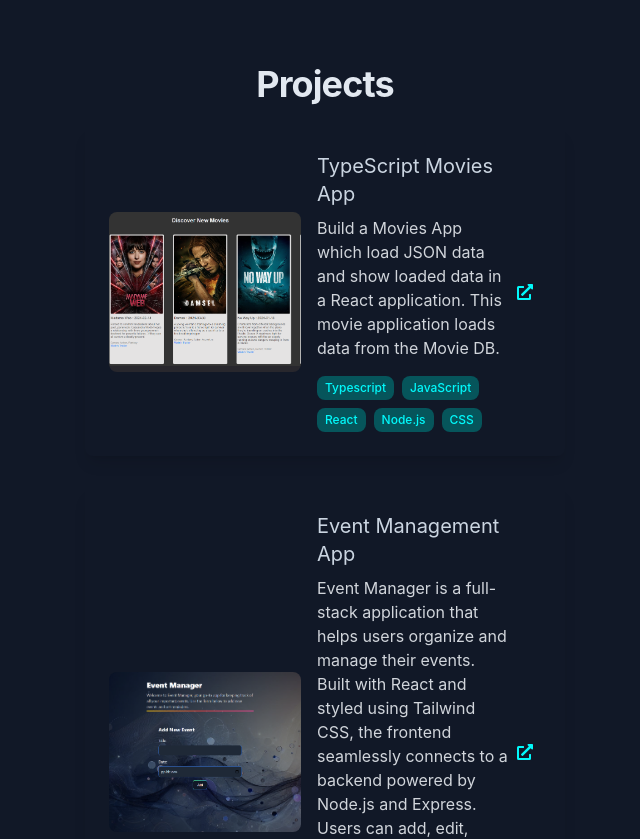
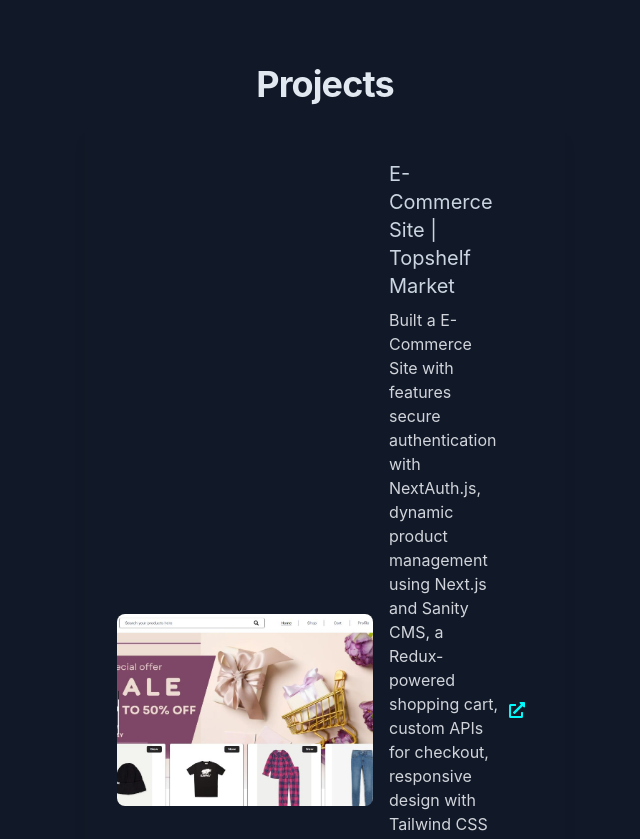
Before and after one commit to teppolap/my-portfolioV2, a React (Create React App) app: page / in a window 1280 px wide. Shown: the part 1780-2619 px from the top of the page, without its empty margins (587-1227 px from the left). Built offline with nearby package versions, Linux system fonts and the light colour scheme.

Commit message:
added a new project

```diff
--- a/src/components/Experience.js
+++ b/src/components/Experience.js
@@ -51,7 +51,7 @@ const Experience = () => {
         {experiences.map((experience, index) => (
           <div
             key={index}
-            className="relative bg-transparent dark:bg-transparent p-6 rounded-lg shadow-lg transition-colors hover:bg-gray-100 dark:hover:bg-gray-700 group"
+            className="relative bg-transparent dark:bg-transparent p-6 rounded-lg shadow-lg transition-transform transform hover:scale-105 groupblock group"
           >
             <div className="flex flex-col md:flex-row items-start">
               {/* Work Period on the left */}
--- a/src/components/Projects.js
+++ b/src/components/Projects.js
@@ -1,19 +1,19 @@
 import React from 'react';
 import { FaExternalLinkAlt } from 'react-icons/fa';
-import project1Image from '../assets/project-1-image.png';
 import project2Image from '../assets/project-2-image.png';
 import project4Image from '../assets/project-4-image.png';
 import project5Image from '../assets/project-5-image.png';
 import project6Image from '../assets/project-6-image.png';
+import project7Image from '../assets/project-7-image.png';
 
 
 const projects = [
   {
-    title: 'TypeScript Movies App ',
-    description: 'Build a Movies App which load JSON data and show loaded data in a React application. This movie application loads data from the Movie DB.',
-    link: 'https://gitlab.labranet.jamk.fi/AB7340/wuip-exercises/-/tree/main/typescript-movies-app?ref_type=heads',
-    image: project1Image,
-    technologies: ['Typescript', 'JavaScript', 'React', 'Node.js', 'CSS'],
+    title: 'E-Commerce Site | Topshelf Market',
+    description: 'Built a E-Commerce Site with features secure authentication with NextAuth.js, dynamic product management using Next.js and Sanity CMS, a Redux-powered shopping cart, custom APIs for checkout, responsive design with Tailwind CSS and webhook support with Stripe for handling external events like payment confirmations.',
+    link: 'https://github.com/teppolap/ecommercesite',
+    image: project7Image,
+    technologies: ['NextJS', 'Typescript', 'Redux', 'TailwindCSS', 'Sanity CMS', 'Stripe', 'NextAuth.js'],
   },
   {
     title: 'Event Management App',
@@ -51,19 +51,19 @@ const Projects = () => {
       <h1 className="text-3xl font-bold tracking-tight text-slate-200 sm:text-4xl text-center p-6">
         Projects
       </h1>
-      <div className="grid grid-cols-1 gap-8 max-w-xl mx-auto">
+      <div className="grid grid-cols-1 gap-8 max-w-4xl mx-auto">
         {projects.map((project, index) => (
           <a
             key={index}
             href={project.link}
-            className="relative bg-transparent dark:bg-transparent p-6 rounded-lg shadow-lg transition-colors hover:bg-gray-100 dark:hover:bg-gray-700 block group"
+            className="relative bg-transparent dark:bg-transparent p-8 rounded-lg shadow-lg transition-transform transform hover:scale-105 groupblock group"
             aria-label={`View ${project.title}`}
           >
             <div className="flex flex-col md:flex-row items-center">
               <img
                 src={project.image}
                 alt={`Screenshot of ${project.title}`}
-                className="w-full md:w-48 h-40 object-cover mb-4 md:mb-0 md:mr-4 rounded-lg"
+                className="w-full md:w-64 h-48 object-cover mb-4 md:mb-0 md:mr-4 rounded-lg"
               />
               <div className="flex-1 text-center md:text-left">
                 <h3 className="text-xl text-slate-300 font-normal mb-2 transition-colors group-hover:text-tech-text-color">
```
Also changed, not shown: src/assets/project-7-image.png (added), 1 other file (tests, documents, lock files or other folders).
